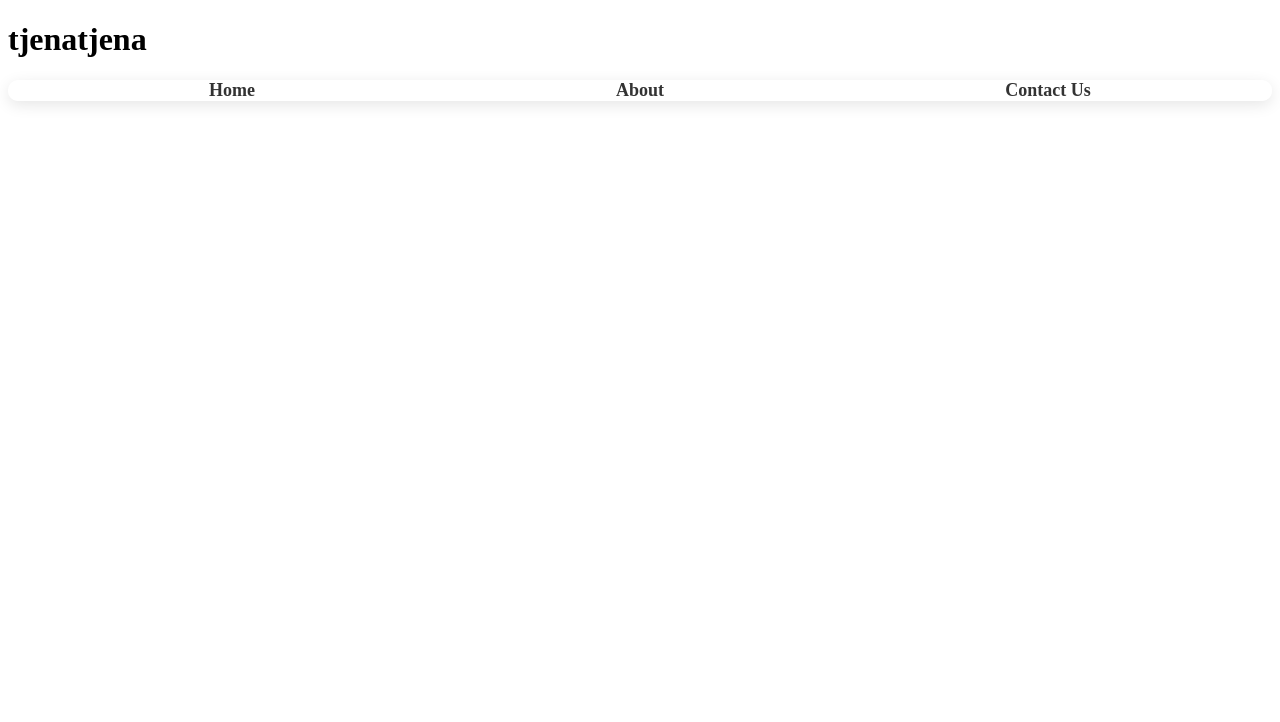
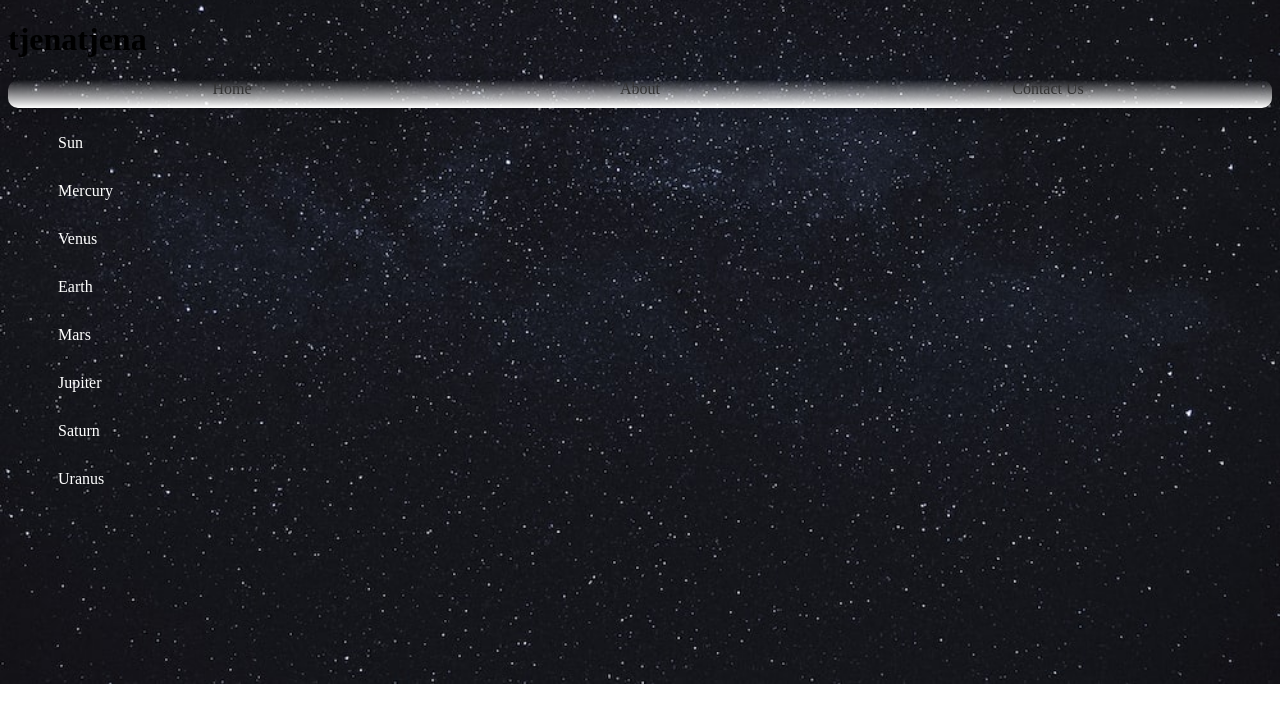
Before and after one commit to pablopintos/grupp24, a plain HTML site: page front/index.html in a window 1280 px wide. Drawn offline with Linux system fonts and the light colour scheme; files whose address does not match are found by name.

Commit message:
updaterad

```diff
--- a/front/index.html
+++ b/front/index.html
@@ -14,6 +14,18 @@
         <li class="nav-item">About</li>
         <li class="nav-item">Contact Us</li>
     </ul>
+    <nav>
+        <ul>
+          <li><a href="#">Sun</a></li>
+          <li><a href="#">Mercury</a></li>
+          <li><a href="#">Venus</a></li>
+          <li><a href="#">Earth</a></li>
+          <li><a href="#">Mars</a></li>
+          <li><a href="#">Jupiter</a></li>
+          <li><a href="#">Saturn</a></li>
+          <li><a href="#">Uranus</a></li>
+        </ul>
+      </nav>
 
 
 
--- a/front/style.css
+++ b/front/style.css
@@ -1,3 +1,10 @@
+body {
+  /* other styles for the body element */
+  background-image: url('/front/images/space.jpeg'); /* Add the background image */
+  background-size: cover; /* Scale the image to cover the entire body element */
+  background-position: center; /* Position the image in the center of the body element */
+  background-repeat: no-repeat; /* Do not repeat the image */
+}
 #navbar {
     display: flex;
     align-items: center;
@@ -6,20 +13,41 @@
     box-shadow: 0 4px 15px rgba(0, 0, 0, 0.1);
     border-radius: 10px;
     padding: 0 20px;
+    background-size: cover; /* Scale the image to cover the entire navigation bar */
+    background-position: center;
+
   }
 
   .nav-item {
     flex: 1;
     text-align: center;
-    font-size: 18px;
-    font-weight: bold;
     color: #333;
     cursor: pointer;
     transition: all 0.3s;
   }
 
-  .nav-item:hover {
-    background: linear-gradient(to bottom, transparent, #fafafa);
-    border-top: 2px solid #aaa;
-    border-bottom: 2px solid #aaa;
+
+
+  nav {
+    width: 200px; /* Set the width of the navigation bar */
   }
+
+  ul {
+    list-style: none; /* Remove the default bullet points from the list */
+  }
+
+  li {
+    margin-bottom: 10px; /* Add some space between the menu items */
+  }
+
+  a {
+    display: block; /* Make the links block-level elements to fill the entire width of the list item */
+    padding: 10px; /* Add some padding to the links */
+    text-decoration: none; /* Remove the default underline from the links */
+    color: #fff;
+  }
+
+  a:hover {
+    background-color: #eee; /* Change the background color of the links when hovered over */
+    border-radius: 1px;
+  }
```
Also changed, not shown: front/images/picture.jpeg (added), front/images/space.jpeg (added), 2 other files.
